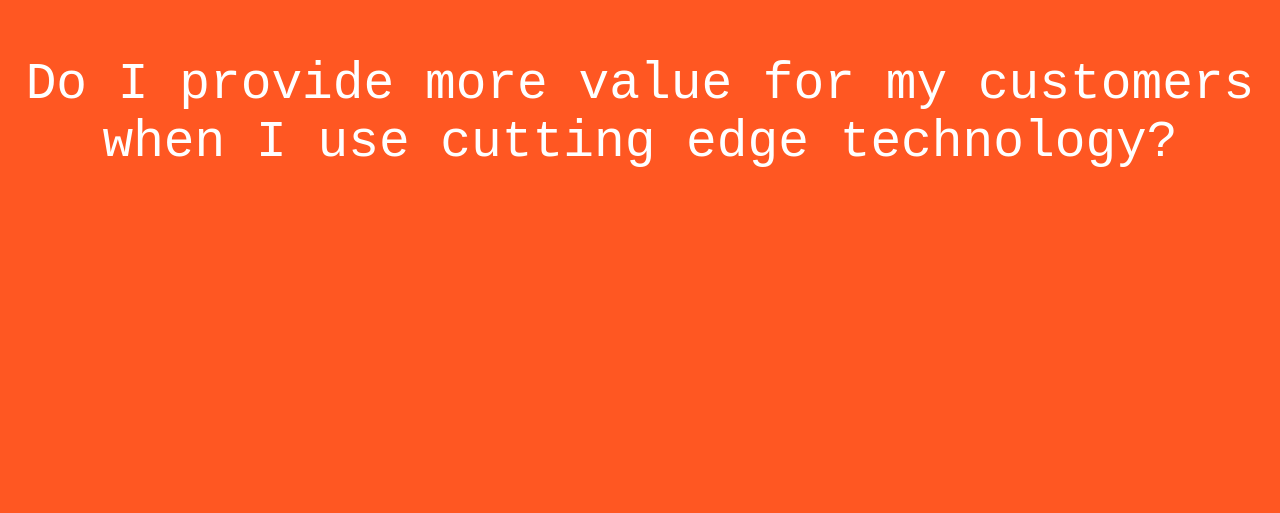
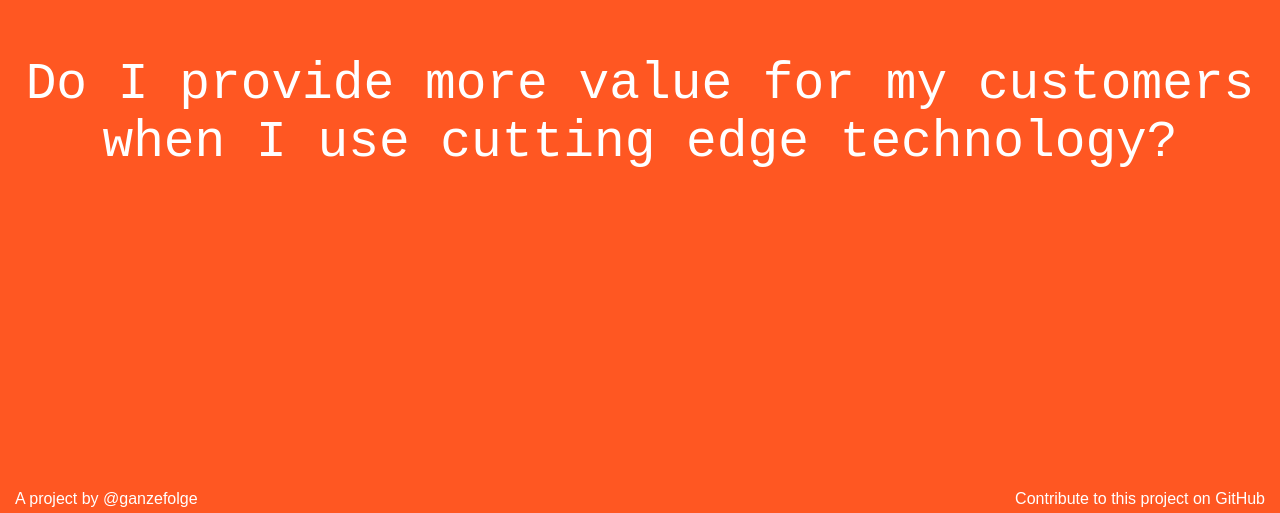
Before and after one commit to schultyy/more-perfect, a plain HTML site: page index.html in a window 1280 px wide. Shown: the part 287-800 px from the top of the page. Drawn offline with nearby package versions, Linux system fonts and the light colour scheme.

Commit message:
Add author and contribution link

```diff
--- a/css/questions.css
+++ b/css/questions.css
@@ -21,3 +21,28 @@ body {
     font-family: 'Courier New', Courier, monospace;
     text-align: center;
 }
+
+.contribute {
+    position: absolute;
+    bottom: 5px;
+    right: 15px;
+}
+
+.contribute a {
+    font-family: Arial, Helvetica, sans-serif;
+    color: white;
+    text-decoration: none;
+}
+
+.author {
+    position: absolute;
+    bottom: 5px;
+    left: 15px;
+    font-family: Arial, Helvetica, sans-serif;
+    color: white;
+}
+
+.author a {
+    color: white;
+    text-decoration: none;
+}
--- a/index.html
+++ b/index.html
@@ -19,6 +19,12 @@
         <![endif]-->
 
         <div class="question"></div>
+        <div class="contribute">
+            <a href="https://github.com/schultyy/more-perfect" target="_blank">Contribute to this project on GitHub</a>
+        </div>
+        <div class="author">
+            A project by <a href="https://twitter.com/ganzefolge" target="_blank">@ganzefolge</a>
+        </div>
 
         <script src="js/vendor/modernizr-3.5.0.min.js"></script>
         <script src="https://code.jquery.com/jquery-3.2.1.min.js" integrity="sha256-hwg4gsxgFZhOsEEamdOYGBf13FyQuiTwlAQgxVSNgt4=" crossorigin="anonymous"></script>
```
